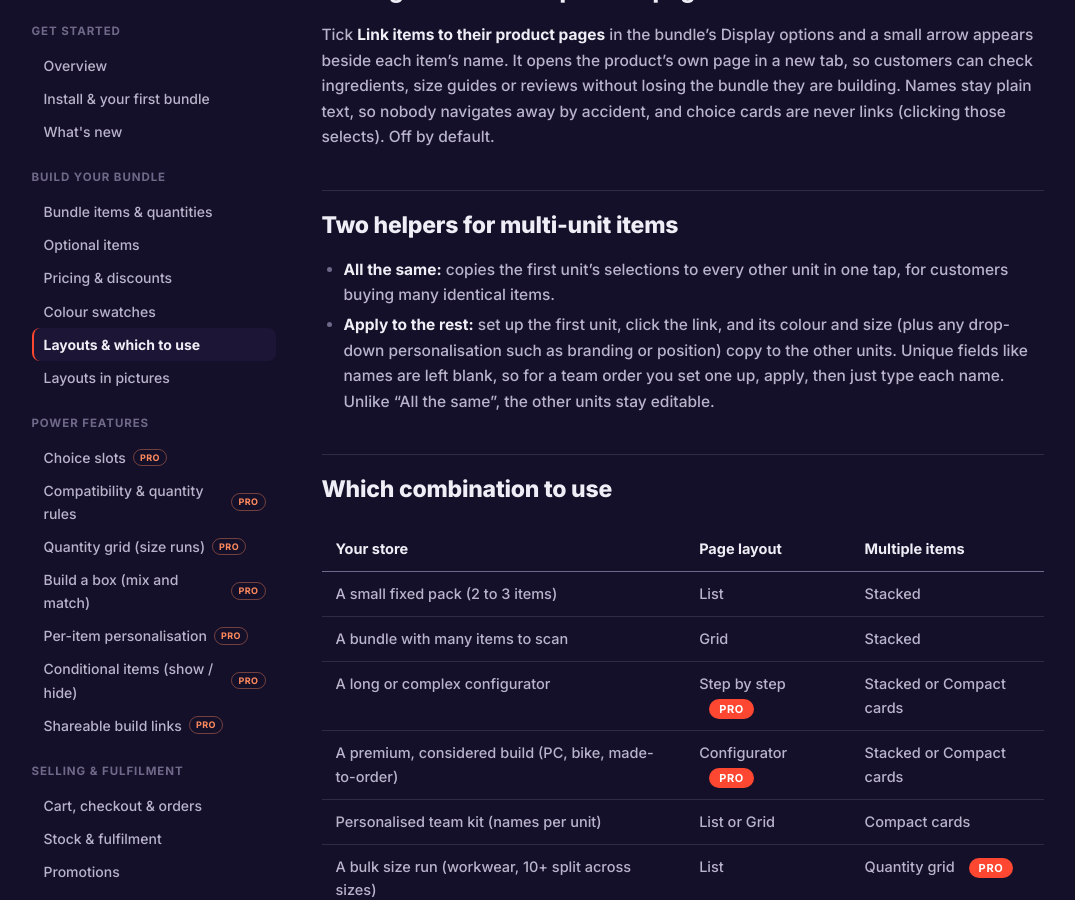
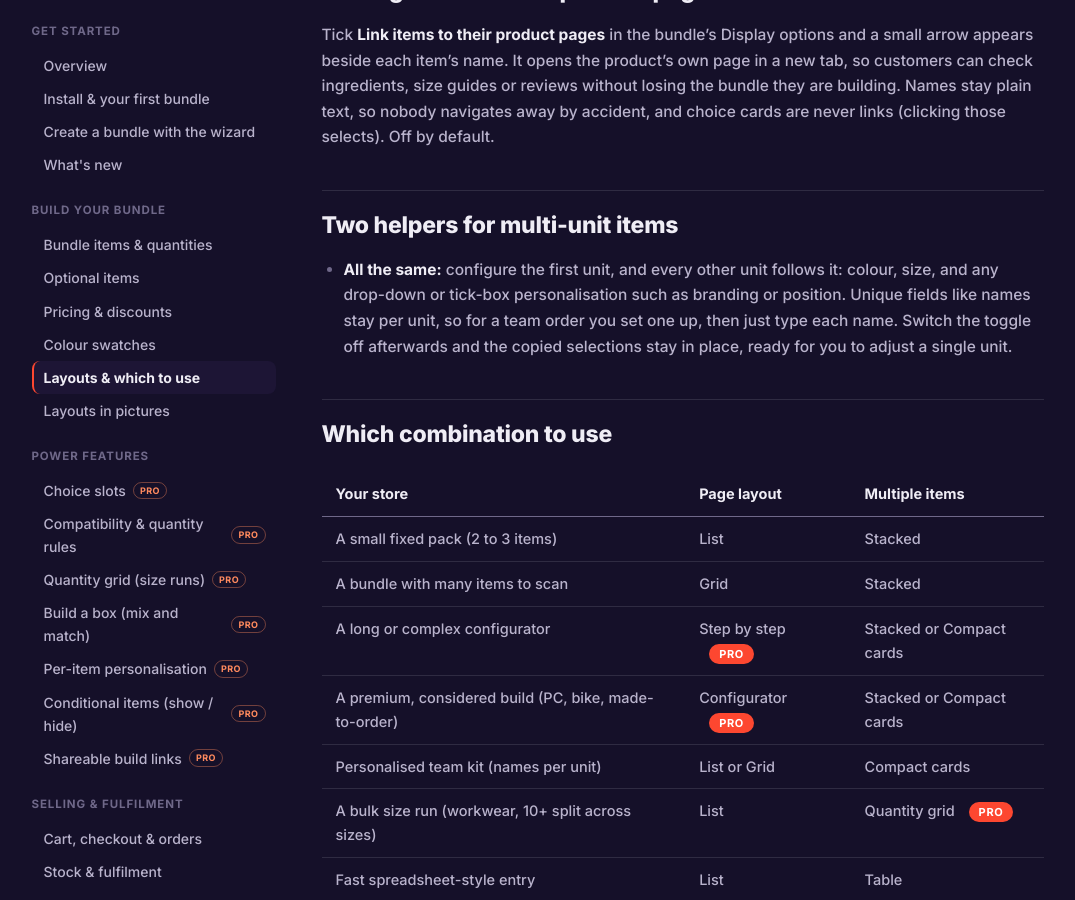
Before and after one commit to BundleBoss/website, a Jekyll site: the page built from docs/layouts.md, in a window 1280 px wide and 900 px high, scrolled down 2111 px. Shown: the whole window, without its empty margins (95-1170 px from the left). Built offline with Jekyll 4.4.1, drawn with Linux system fonts in a browser that asks for light colours.

Commit message:
docs: document the 4.6.0 creation wizard + retire 'Apply to the rest'
New /docs/wizard/ page (recipe-first flow, three steps, live preview,
publish/draft, finish-in-editor escape hatch), linked from the docs hub, the
sidebar nav and getting-started. Layouts and What's new updated: the per-unit
'Apply to the rest' button is gone, folded into the 'All the same' toggle,
which now copies menu/tick personalisation too and keeps picks when switched
off.

```diff
--- a/_data/docs.yml
+++ b/_data/docs.yml
@@ -6,6 +6,8 @@
       url: /docs/
     - title: Install &amp; your first bundle
       url: /docs/getting-started/
+    - title: Create a bundle with the wizard
+      url: /docs/wizard/
     - title: What's new
       url: /docs/whats-new/
 
--- a/docs/layouts.md
+++ b/docs/layouts.md
@@ -59,8 +59,7 @@
 
 ## Two helpers for multi-unit items
 
-- **All the same:** copies the first unit's selections to every other unit in one tap, for customers buying many identical items.
-- **Apply to the rest:** set up the first unit, click the link, and its colour and size (plus any drop-down personalisation such as branding or position) copy to the other units. Unique fields like names are left blank, so for a team order you set one up, apply, then just type each name. Unlike "All the same", the other units stay editable.
+- **All the same:** configure the first unit, and every other unit follows it: colour, size, and any drop-down or tick-box personalisation such as branding or position. Unique fields like names stay per unit, so for a team order you set one up, then just type each name. Switch the toggle off afterwards and the copied selections stay in place, ready for you to adjust a single unit.
 
 ## Which combination to use
 
```
Also changed, not shown: docs/getting-started.md (+4 -0 lines), docs/index.md (+1 -0 lines), docs/whats-new.md (+2 -0 lines), docs/wizard.md (added, +53 -0 lines).
